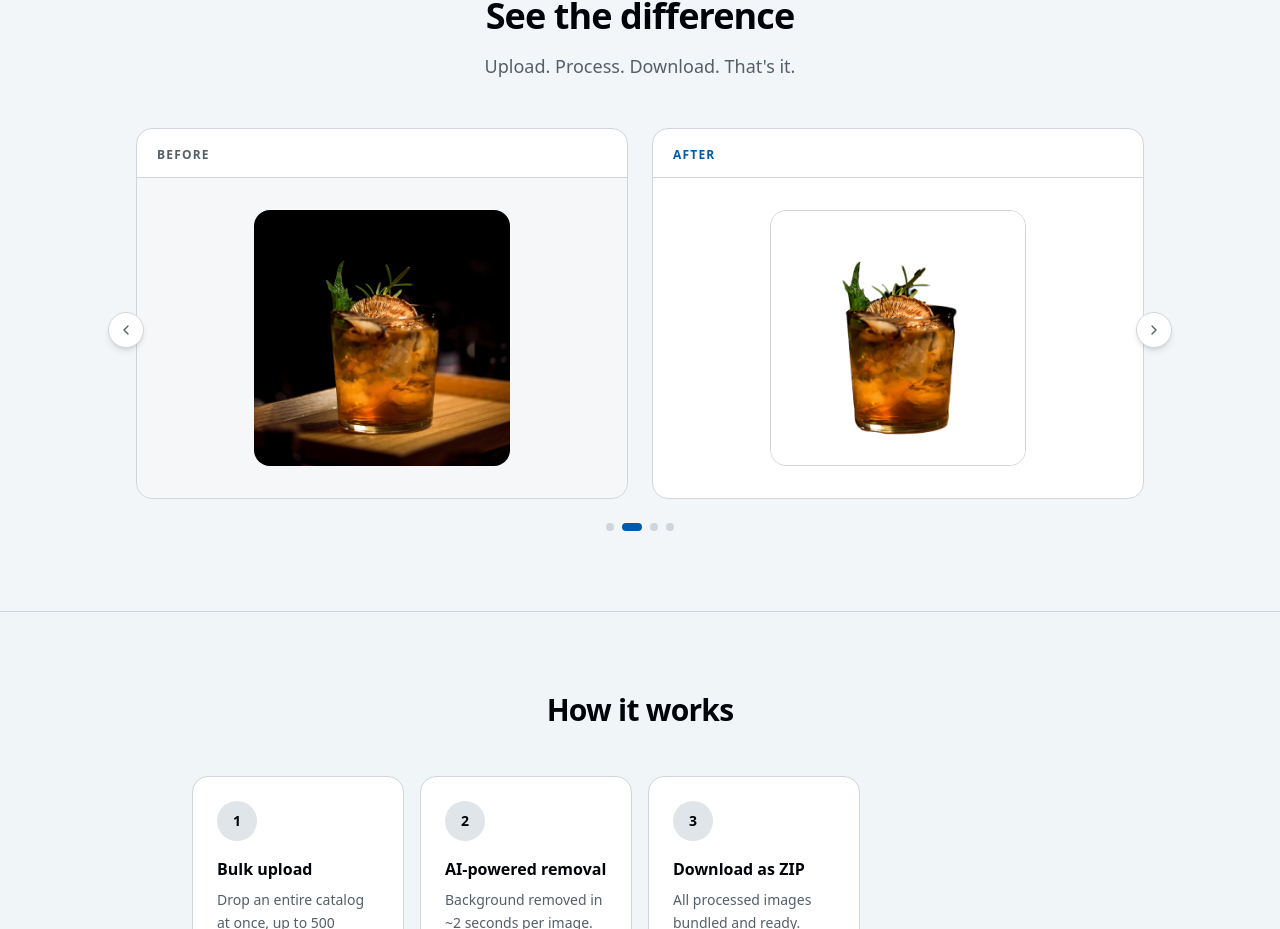
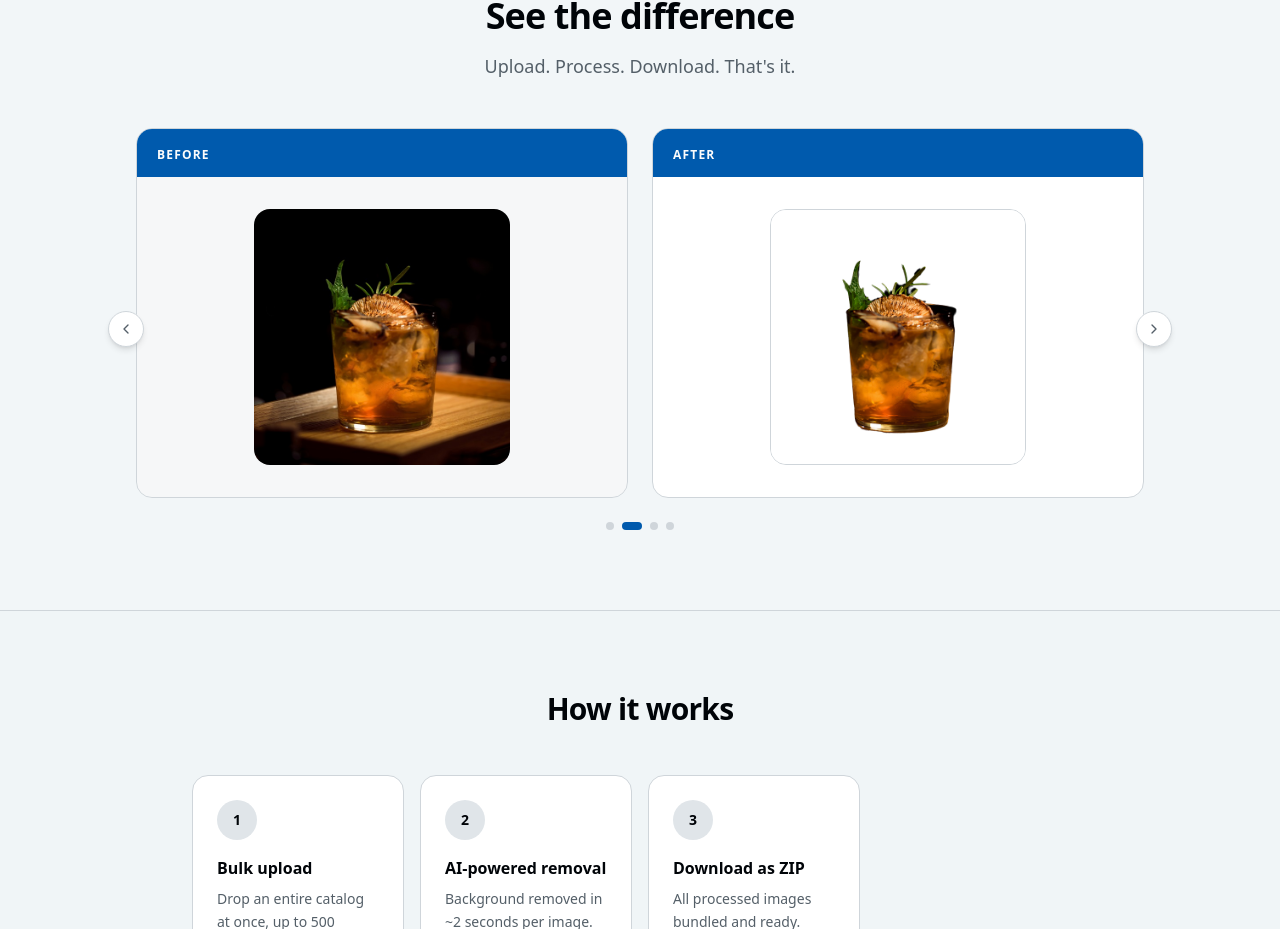
Before and after one commit to bdhobson/batchbg, a Next.js app: page / in a window 1280 px wide. Shown: the part 817-1746 px from the top of the page. Built offline with nearby package versions, Linux system fonts and the light colour scheme; no server answers.

Commit message:
feat: carousel Before/After headers use primary blue

```diff
--- a/src/components/before-after-carousel.tsx
+++ b/src/components/before-after-carousel.tsx
@@ -64,8 +64,8 @@ export function BeforeAfterCarousel() {
               <div className="grid md:grid-cols-2 gap-6">
                 {/* Before */}
                 <div className="rounded-2xl border border-border bg-card overflow-hidden">
-                  <div className="px-5 py-3 border-b border-border">
-                    <span className="text-xs font-semibold text-muted-foreground uppercase tracking-widest">Before</span>
+                  <div className="px-5 py-3 bg-primary">
+                    <span className="text-xs font-semibold text-primary-foreground uppercase tracking-widest">Before</span>
                   </div>
                   <div className="p-8 flex items-center justify-center min-h-64 bg-secondary/30">
                     <div className="w-64 h-64 rounded-xl overflow-hidden">
@@ -80,8 +80,8 @@ export function BeforeAfterCarousel() {
 
                 {/* After */}
                 <div className="rounded-2xl border border-primary/40 bg-card overflow-hidden">
-                  <div className="px-5 py-3 border-b border-border">
-                    <span className="text-xs font-semibold text-primary uppercase tracking-widest">After</span>
+                  <div className="px-5 py-3 bg-primary">
+                    <span className="text-xs font-semibold text-primary-foreground uppercase tracking-widest">After</span>
                   </div>
                   <div className="p-8 flex items-center justify-center min-h-64">
                     <div className="w-64 h-64 rounded-xl overflow-hidden bg-white border border-border/30">
```
